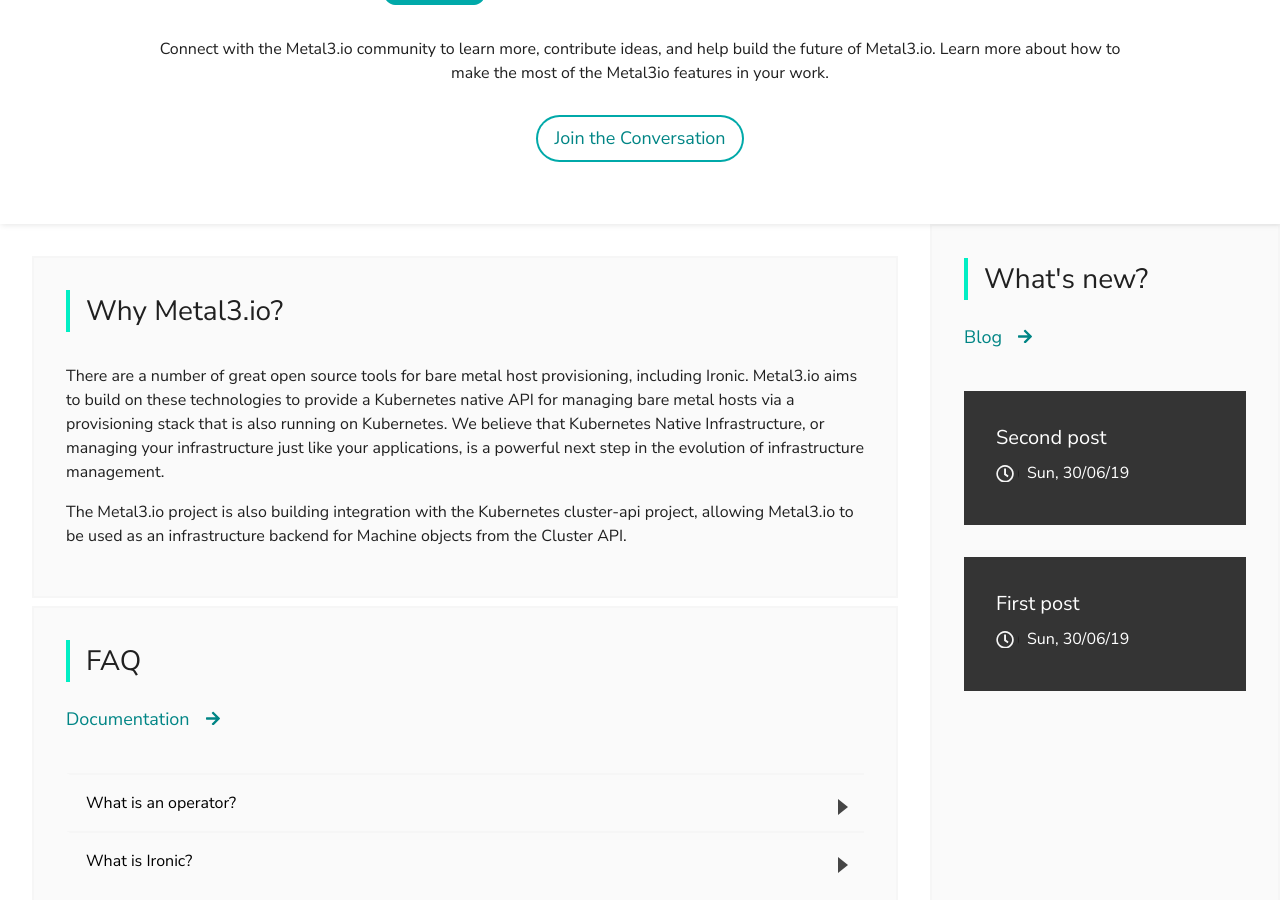
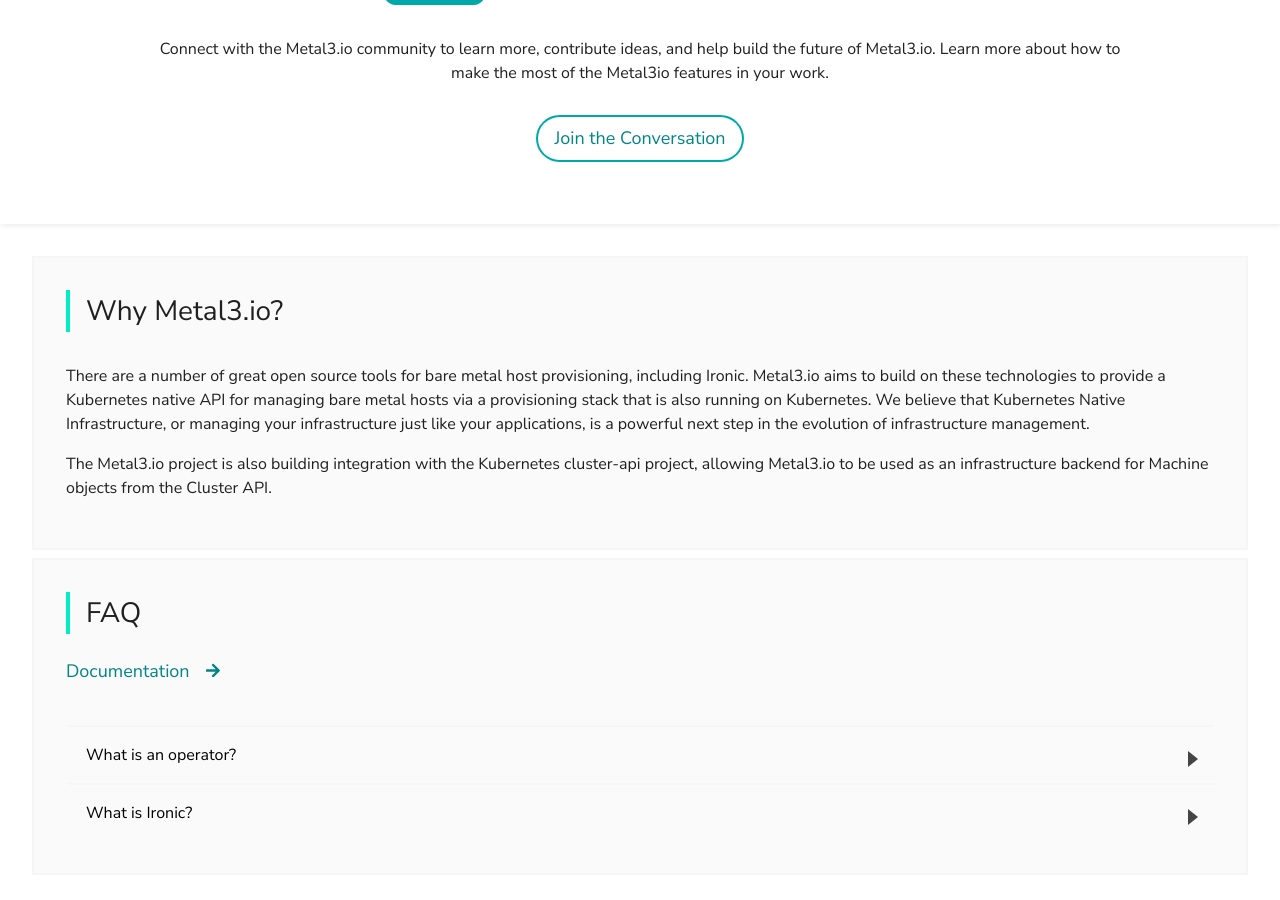
Before and after one commit to metal3-io/metal3-io.github.io, a Jekyll site: the page built from index.html, in a window 1280 px wide and 900 px high, scrolled down 867 px. Built offline with Jekyll 4.4.1, drawn with Linux system fonts in a browser that asks for light colours.

Commit message:
removes blog

```diff
--- a/_includes/header.html
+++ b/_includes/header.html
@@ -26,7 +26,7 @@
           <span class="mk-main-header__toggle-text">menu</span>
         </button>
         <ul id="main_nav" class="mk-main-nav">
-          <li {% if page.url == "/blog/index.html" %} class="active" {% endif %}><a class="mk-main-nav__item" href="{{ site.baseurl }}/blog/index.html">Blog</a></li>
+          <!-- <li {% if page.url == "/blog/index.html" %} class="active" {% endif %}><a class="mk-main-nav__item" href="{{ site.baseurl }}/blog/index.html">Blog</a></li> -->
           <li {% if page.url == "/community-resources.html" %} class="active" {% endif %}><a class="mk-main-nav__item" href="{{ site.baseurl }}/community-resources.html">Community Resources</a></li>
           <li {% if page.url == "/documentation.html" %} class="active" {% endif %}><a class="mk-main-nav__item" href="{{ site.baseurl }}/documentation.html">Documentation</a></li>
           <li {% if page.url == "/try-it.html" %} class="active" {% endif %}><a class="mk-main-nav__item" href="{{ site.baseurl }}/try-it.html">Try It!</a></li>
--- a/index.html
+++ b/index.html
@@ -18,7 +18,8 @@ layout: default
         </p>
         <a href="{{ site.baseurl }}/community-resources.html" class="mk-button mk-button--secondary">Join the Conversation</a>
 </section>
-<main class="mk-main mk-main__homepage">
+<!-- <main class="mk-main mk-main__homepage"> -->
+    <main>
     <div class="mk-main__content">
 <section class="mk-why-metalkubed mk-main__section">
    <header class="mk-main__header">
@@ -50,7 +51,7 @@ layout: default
 </div>
 </section>
 </div>
-<aside class="mk-blog-meta mk-blog-meta__preview mk-main__aside">
+<!-- <aside class="mk-blog-meta mk-blog-meta__preview mk-main__aside">
 <header class="mk-main__header">
     <h2 class="mk-heading mk-heading--xl mk-m-border">What's new?</h2>
     <a href="{{ site.baseurl }}/blog/index.html" class="mk-button mk-button--link">Blog</a>
@@ -63,7 +64,7 @@ layout: default
 </a>
 {% endfor %}
 </div>
-</aside>
+</aside> -->
 <script>
 
 ! function(t, e, a) {
```
